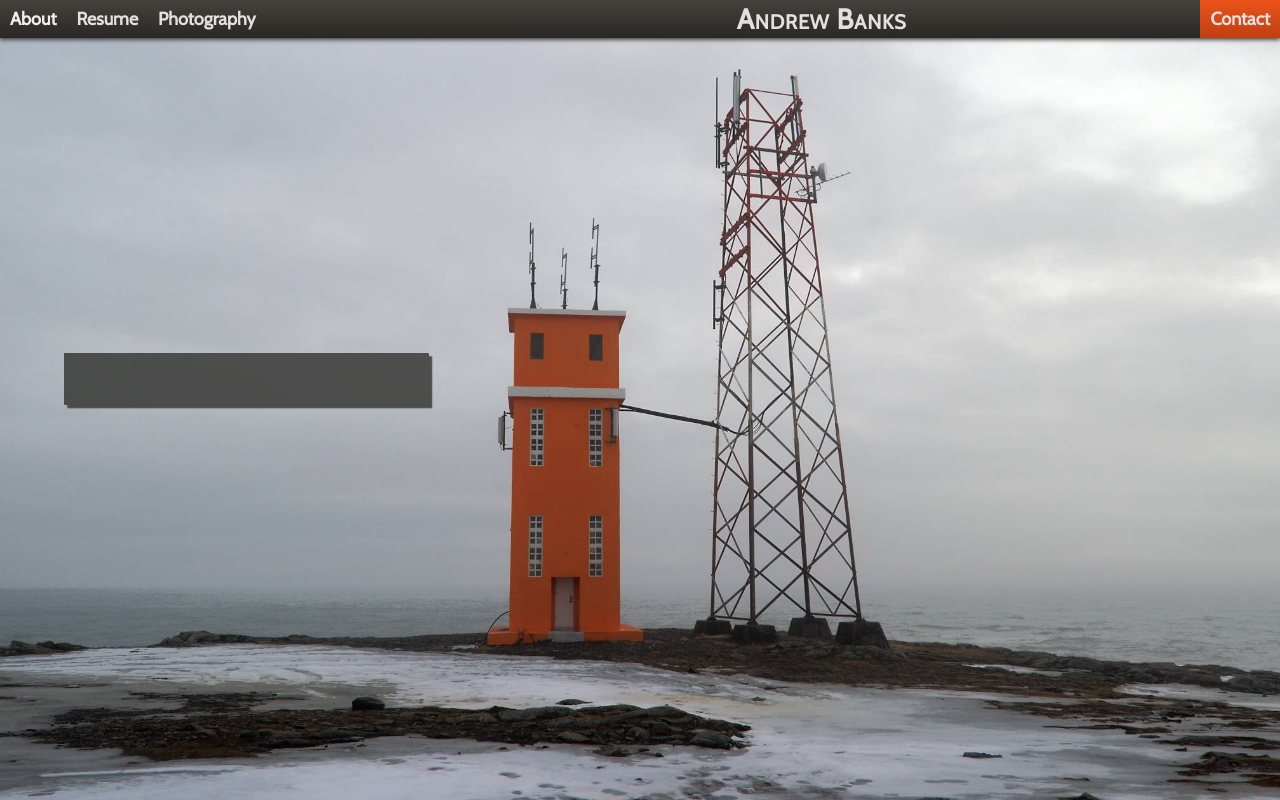
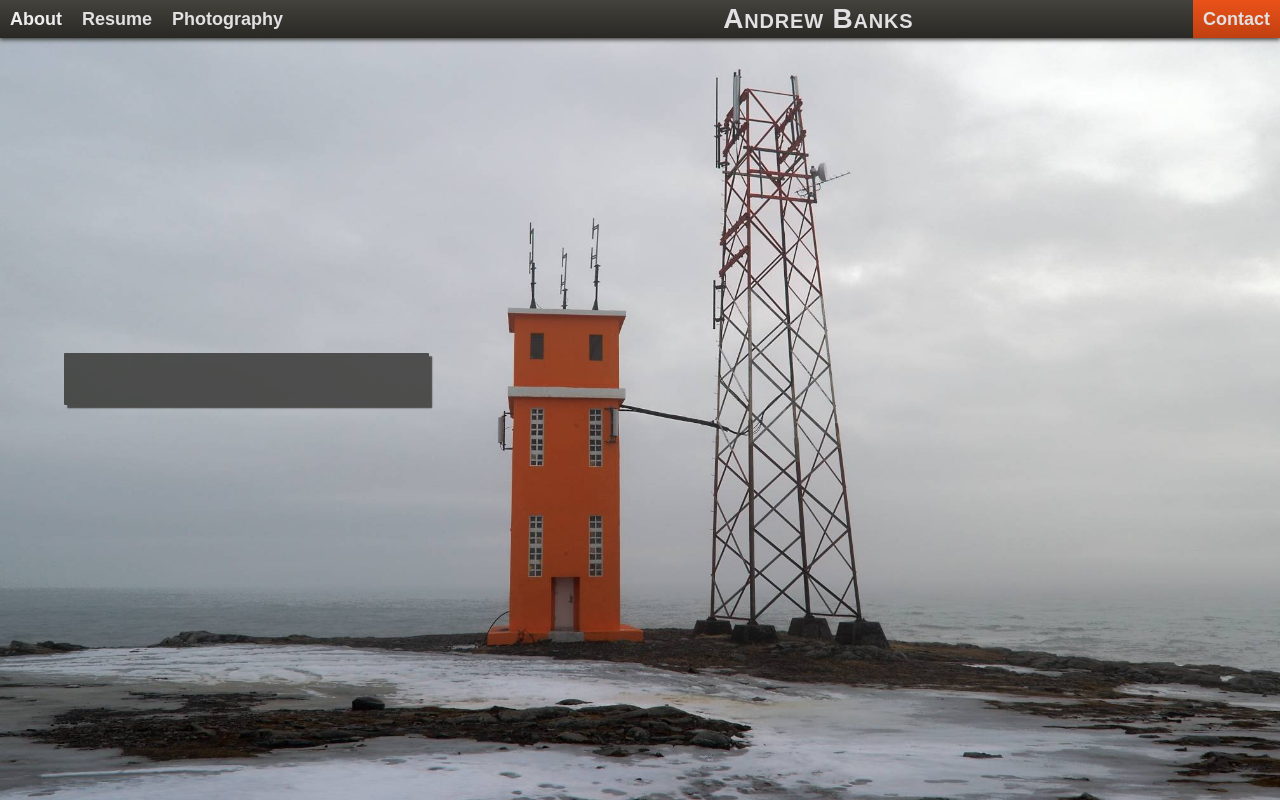
Before and after one commit to amgbanks/amgbanks-website, a Django app: page / in a window 1280 px wide. Run offline with Django 3.2, Linux system fonts and the light colour scheme; data that the repository does not hold is empty.

Commit message:
Updated font

```diff
--- a/website/static/css/sass/_variables.sass
+++ b/website/static/css/sass/_variables.sass
@@ -12,4 +12,4 @@ $bg-height: 600px
 $bg-width: 1200px
 
 // font stack
-$fonts: 'Cabin', sans-serif
+$fonts: 'Fira Sans', sans-serif
--- a/website/templates/website/index.html
+++ b/website/templates/website/index.html
@@ -17,7 +17,7 @@
         <link rel="stylesheet" href="https://use.fontawesome.com/releases/v5.7.1/css/solid.css">
         <link rel="stylesheet" href="https://use.fontawesome.com/releases/v5.7.1/css/fontawesome.css">
 
-        <link rel="stylesheet" href="https://fonts.googleapis.com/css?family=Cabin">
+        <link rel="stylesheet" href="https://fonts.googleapis.com/css?family=Fira+Sans&display=swap">
 
         <script type="text/javascript" src="{% static 'js/jquery-3.3.1.js' %}"></script>
 
```
